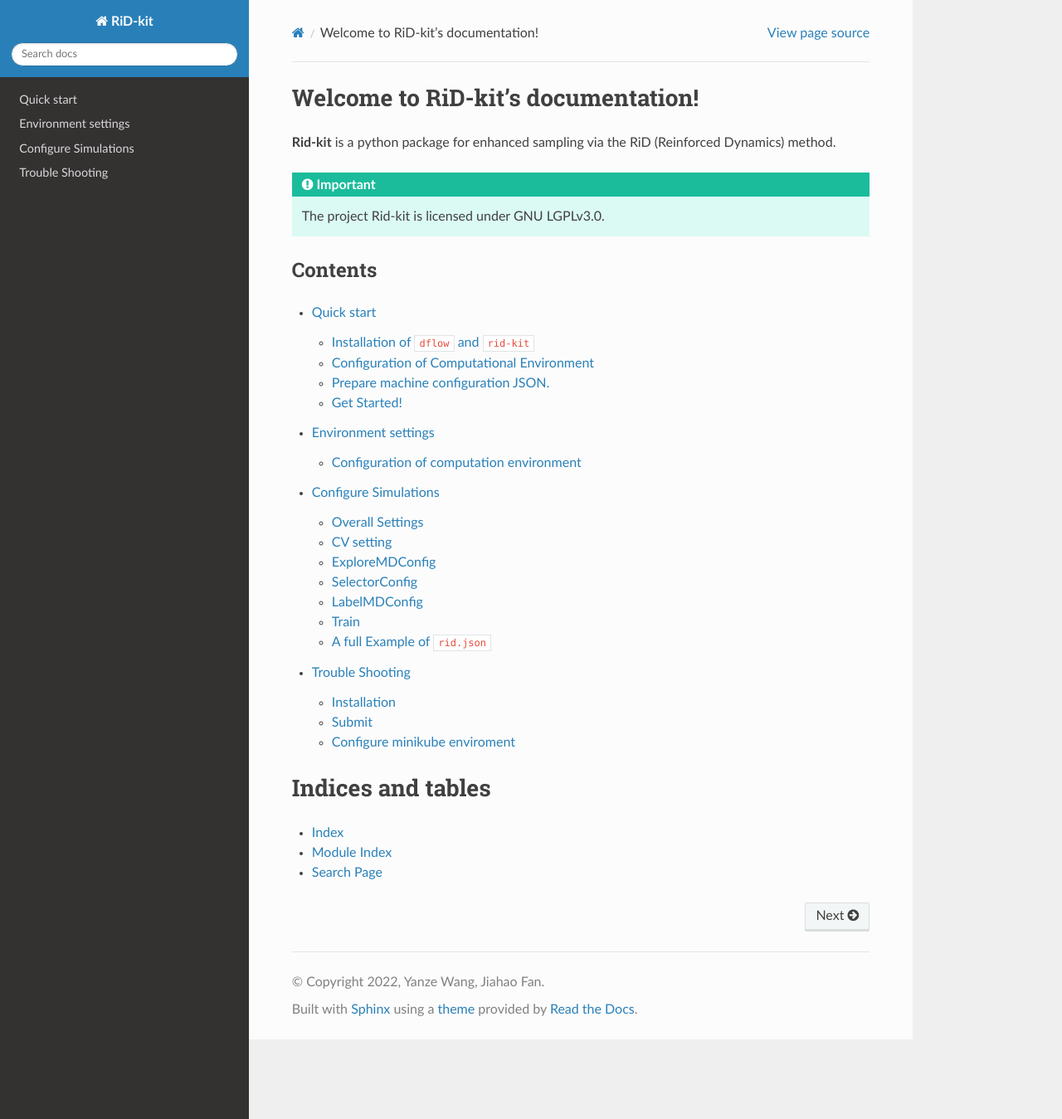
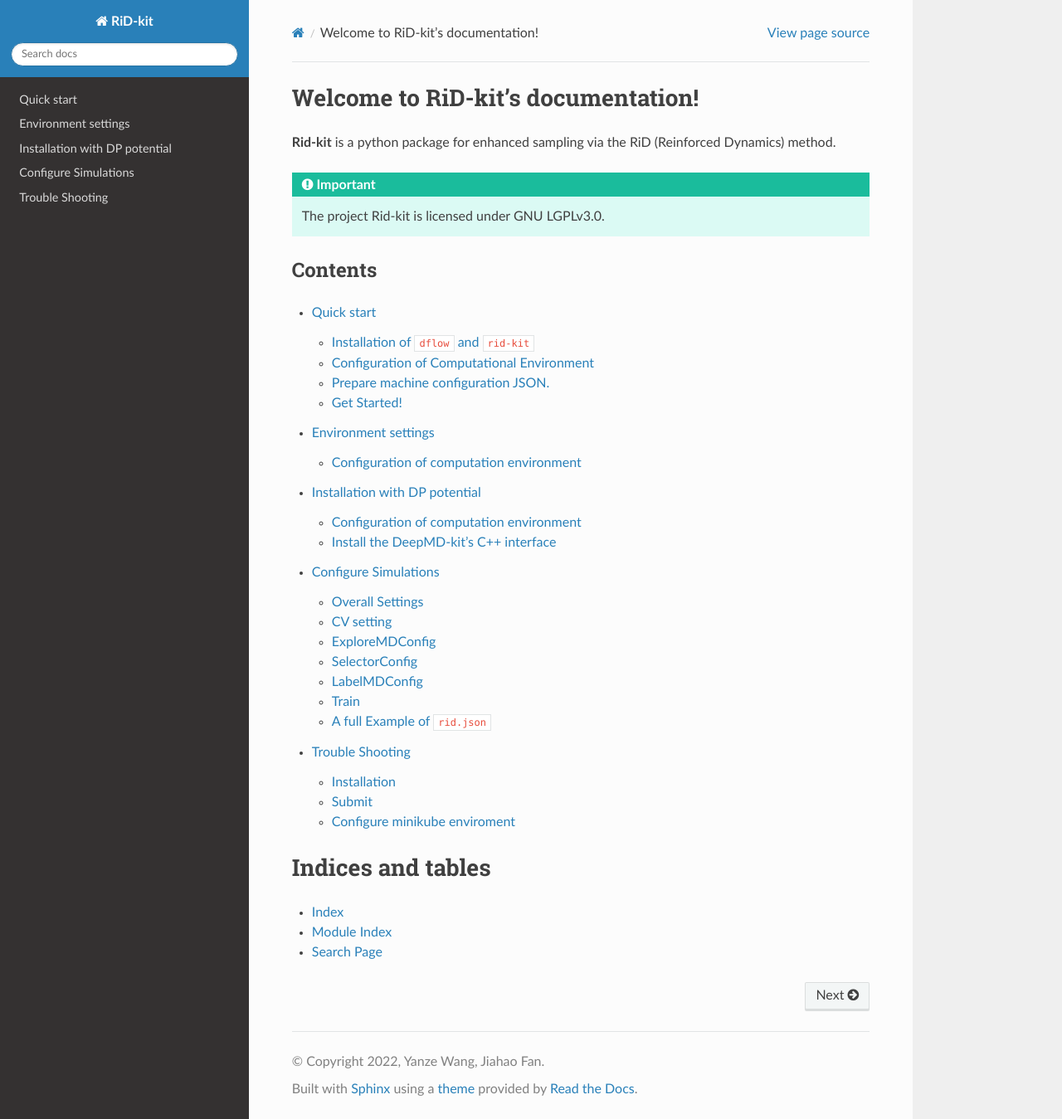
Before and after one commit to deepmodeling/rid-kit, a Sphinx documentation site: the page built from docs/source/index.rst, in a window 1280 px wide and 1349 px high. Shown: the whole window at 83% size. Built offline with Sphinx 7.4.7 and the Read the Docs theme 2.0.0, drawn with Linux system fonts in a browser that asks for light colours; pages that are not in the unit, such as notebooks, are missing from menus; some of the changed lines change nothing that is shown.

Commit message:
update docs

````diff
--- a/docs/source/index.rst
+++ b/docs/source/index.rst
@@ -22,6 +22,7 @@ Contents
 
    Quick start <tutorial>
    Environment settings  <install>
+   Installation with DP potential <install_dp>
    Configure Simulations <rid_configuration>
    Rid API <api/api>
    Trouble Shooting <troubleshooting/index>
--- /dev/null
+++ b/docs/source/install_dp.md
@@ -0,0 +1,103 @@
+# Environment settings
+
+The `enviroment` of rid-kit software is a bit complex, it uses `dflow` to manage the workflow in `kubernetes` enviroment refered to as `management environment`. The actual rid-kit code runs on local or remote (slurm, cloud) enviroment refered to as `computation environment`. The settings of the `management enviroment` has already been described in [Tutorial](tutorial.ipynb), only settings of `computation enviroment` is given as follows.
+
+## Configuration of computation environment
+> ***Note***:
+>
+> If you want to set environments by hand, please follow settings of this section.
+>
+> You can also set computation environment of rid through docker, just run "docker pull pkufjhdocker/rid-kit:latest" to get the docker image we built. Or build the image through the dockerfile in rid-kit/install directory.
+
+### Install tensorflow's C++ interface and other necessary packages
+We recommend using conda to manage the python enviroment.
+Use the command
+```
+conda create -n rid-dp python=3.9 libtensorflow_cc=2.6.2=*cuda110* tensorflow=2.6.2=*cuda110* nccl mdtraj numpy scikit-learn cmake -c conda-forge
+```
+to get the compiled libtensorflow_cc and other necessary packages.
+After installation, activate the enviroment and set library path
+```bash
+conda activate rid-dp
+export LIBRARY_PATH=${CONDA_PREFIX}/lib:$LIBRARY_PATH
+export LD_LIBRARY_PATH=${CONDA_PREFIX}/lib:$LD_LIBRARY_PATH
+```
+
+## Install the DeepMD-kit's C++ interface
+Now go to the source code directory of DeePMD-kit and make a build place.
+```
+cd $deepmd_source_dir/source
+mkdir build
+cd build
+```
+
+install DeepMD into conda path
+```
+cmake -DTENSORFLOW_ROOT=$CONDA_PREFIX -DCMAKE_INSTALL_PREFIX=$CONDA_PREFIX -DUSE_CUDA_TOOLKIT=TRUE ..
+```
+You should use CUDA version>= 11.0, otherwise the following error will occur
+```
+/home/software/deepmd-kit/source/lib/src/cuda/neighbor_list.cu:4:10: 致命错误：cub/block/block_scan.cuh：没有那个文件或目录
+ #include <cub/block/block_scan.cuh>
+          ^~~~~~~~~~~~~~~~~~~~~~~~~~
+编译中断。
+CMake Error at deepmd_op_cuda_generated_neighbor_list.cu.o.release.cmake:222 (message):
+  Error generating
+  /home/software/deepmd-kit/source/build/lib/src/cuda/CMakeFiles/deepmd_op_cuda.dir//./deepmd_op_cuda_generated_neighbor_list.cu.o
+```
+
+In slurm enviroment, if the software is managed by `Enviroment Module`, one can load CUDA toolkits such as `module load cuda/11.1`.
+If the cmake has been executed successfully, then run the following make commands to build the package:
+```
+make -j4
+make install
+```
+If everything works fine, you should find executable `dp_gmx_patch` in $CONDA_PREFIX.
+
+### Install plumed2.6.1
+You need to copy compiled `DeePFE.cpp` to the plumed directory. This file locates at `rid-kit/install/DeePFE.cpp`.
+Note that here we use c++ 14 standard to compile, the gcc version need to be newer than 6.1.0. In slurm enviroment, if the software is managed by `Enviroment Module`, one can load gcc such as `module load gcc/7.2.0` or other available versions.
+
+set CC and CXX enviroment variables
+```
+export CC=/yourpath/to/gcc-7.2.0
+export CXX=/yourpath/to/g++-7.2.0
+```
+
+```bash
+tar -xvzf plumed-2.6.1.tgz
+cp DeePFE.cpp plumed-2.6.1/src/bias
+cd plumed-2.6.1
+./configure --prefix=$CONDA_PREFIX \
+                   --enable-cxx=14 \
+                   CXXFLAGS="-std=gnu++14 -I $CONDA_PREFIX/include/" \
+                   LDFLAGS=" -L$CONDA_PREFIX/lib -ltensorflow_cc -ltensorflow_framework -Wl,-rpath=$CONDA_PREFIX/lib/" \
+make -j 6
+make install
+```
+Set the enviroment variables
+```bash
+export PLUMED_KERNEL=${CONDA_PREFIX}/lib/libplumedKernel.@SOEXT@
+```
+
+### Install gromacs 2020.2
+Note that in order to compile gromacs with GPU support, you need to have CUDA toolkit installed. In slurm enviroment, if the software is managed by `Enviroment Module`, one can load CUDA toolkits such as `module load cuda/11.1`. Also note that in most slurm environment, there is no network connection at computing node, but if you want to compile gromacs without fftw installed, you will have to compile it on login-in node where network connection is on.
+
+```bash
+tar -xzvf gromacs-2020.2.tar.gz
+cd gromacs-2020.2
+plumed patch -p  # make sure you use the correct plumed version
+dp_gmx_patch -d $gromacs_root -v $version -p #version=2020.2 is supported
+mkdir build
+cd build
+export CMAKE_PREFIX_PATH="/path/to/fftw-3.3.9" # fftw libraries
+cmake .. -DCMAKE_INSTALL_PREFIX=$CONDA_PREFIX \
+                -DGMX_GPU=CUDA  \
+                -DGMX_SIMD=avx_512
+make -j 4
+make install
+```
+Set the enviroment variables
+```bash
+source ${CONDA_PREFIX}/bin/GMXRC
+```
````
